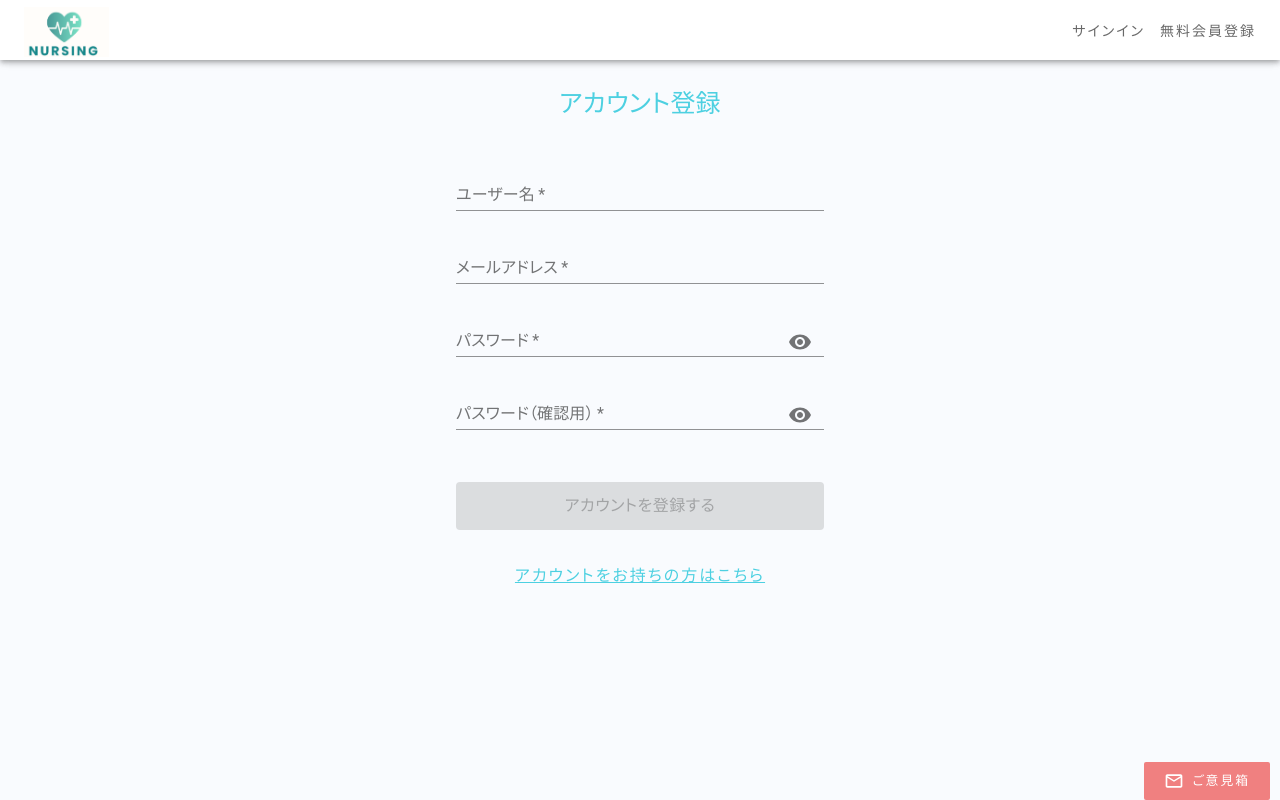
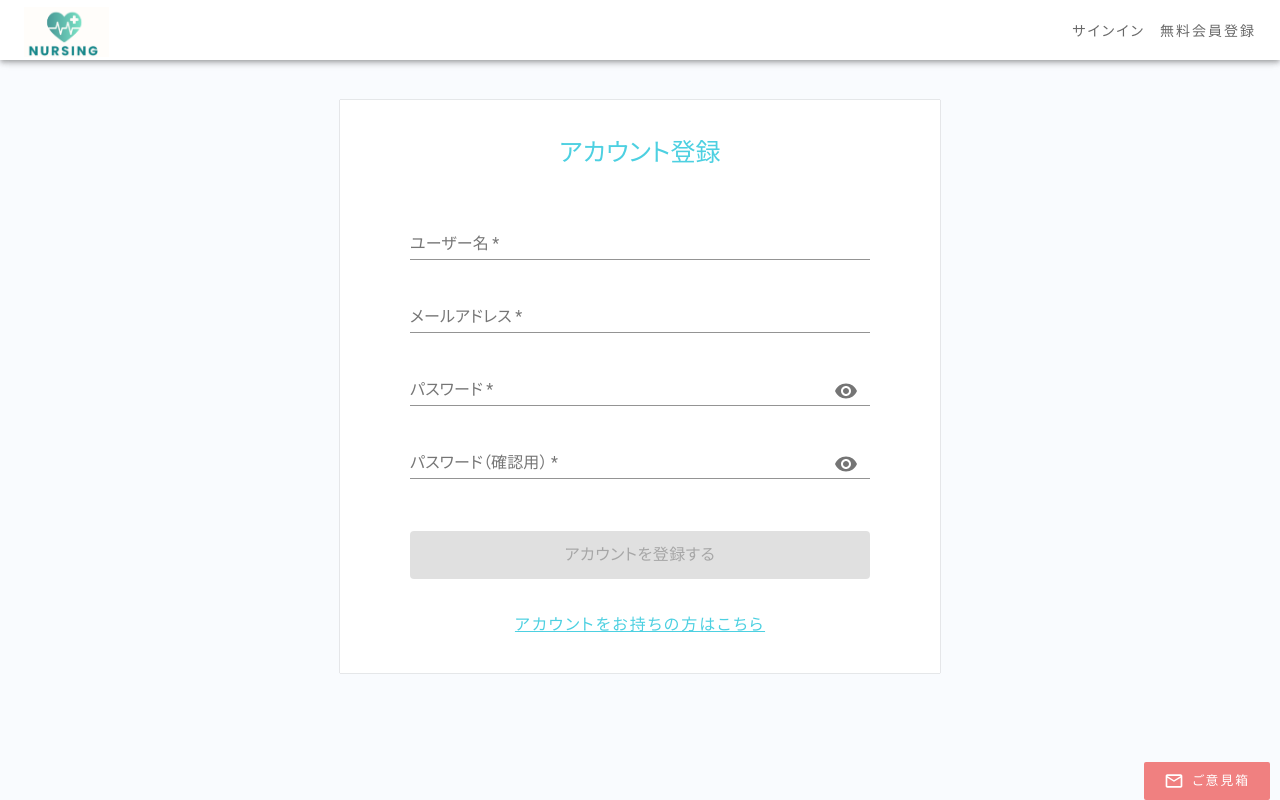
Before and after one commit to S42100254h/pean-nurse, a React (Create React App) app in the folder front/: page /signup in a window 1280 px wide. Built offline with nearby package versions, Linux system fonts and the light colour scheme.

Commit message:
add white background to SignUp.jsx

```diff
--- a/front/src/templates/SignUp.jsx
+++ b/front/src/templates/SignUp.jsx
@@ -7,11 +7,13 @@ import { signUp } from "../reducks/users/operations";
 
 const useStyles = makeStyles({
   "container": {
-    margin: "0 auto",
-    maxWidth: 400,
-    padding: "1rem",
+    margin: "30px auto",
+    maxWidth: 600,
+    padding: "35px 70px",
     height: "auto",
     width: "calc(100% - 2rem)",
+    backgroundColor: "#fff",
+    boxShadow: "0 0 1px grey",
   },
   "headline": {
     color: "#4dd0e1",
```
